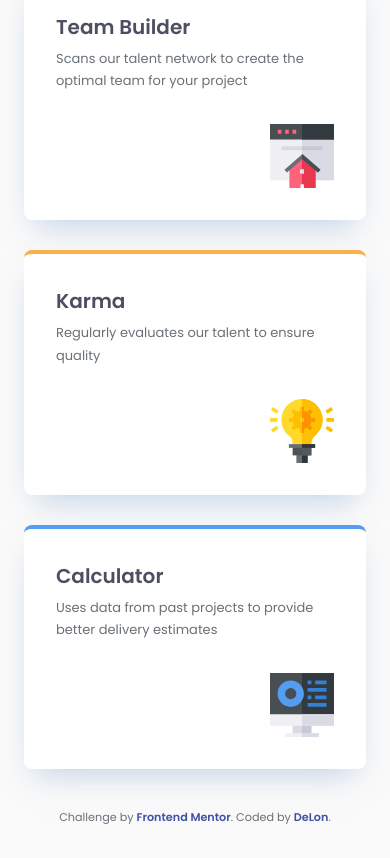
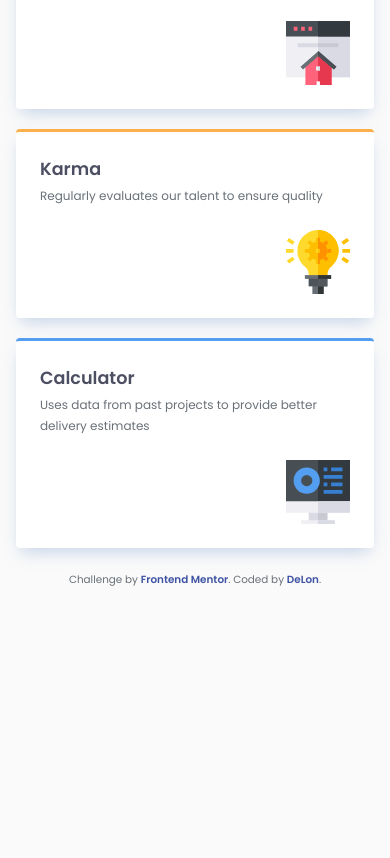
Before and after one commit to DeLon-w/four-card-feature-section, a plain HTML site: page index.html in a window 390 px wide. Shown: the part 565-1423 px from the top of the page. After the commit the page ends 1185 px from the top, so only its background shows below. Drawn offline with Linux system fonts and the light colour scheme.

Commit message:
refactor: convert static values to CSS functions

```diff
--- a/css/style.css
+++ b/css/style.css
@@ -32,8 +32,8 @@ body {
     flex-direction: column;
     justify-content: space-between;
     align-items: center;
-    padding-block: 5rem 2rem;
-    padding-inline: 1.5rem;
+    padding-block: clamp(3rem, 8vh, 5rem) clamp(1.5rem, 4vh, 2rem);
+    padding-inline: clamp(1rem, 3vw, 1.5rem);
 }
 
 ul {
@@ -47,13 +47,13 @@ img {
 
 .features {
     width: 100%;
-    max-width: 69.375rem;
+    max-width: min(100%, 69.375rem);
     margin-inline: auto;
 }
 
 .features__header {
     text-align: center;
-    max-width: 33.75rem;
+    max-width: min(100%, 33.75rem);
     margin-inline: auto;
     margin-block-end: clamp(2.5rem, 5vw, 4.0625rem);
 }
@@ -62,7 +62,7 @@ img {
     font-size: clamp(1.5rem, 1.15rem + 1.5vw, 2.25rem);
     color: var(--gray-500);
     margin-block-end: clamp(0.75rem, 2vw, 1rem);
-    letter-spacing: 0.0156rem;
+    letter-spacing: calc(1rem * 0.0156);
     line-height: 1.4;
 }
 
@@ -84,31 +84,31 @@ img {
 .features__grid {
     display: grid;
     grid-template-columns: 1fr;
-    gap: 1.875rem;
+    gap: clamp(1.25rem, 3vw, 1.875rem);
 }
 
 .card {
     background-color: var(--white);
-    padding: 2rem;
-    border-radius: 0.5rem;
-    box-shadow: 0 0.9375rem 1.875rem -0.6875rem var(--shadow-color);
-    border-top: 0.25rem solid transparent;
+    padding: clamp(1.5rem, 4vw, 2rem);
+    border-radius: clamp(0.25rem, 1vw, 0.5rem);
+    box-shadow: 0 clamp(0.5rem, 1.5vw, 0.9375rem) clamp(1rem, 3vw, 1.875rem) calc(-1 * clamp(0.3rem, 1vw, 0.6875rem)) var(--shadow-color);
+    border-top: clamp(0.2rem, 0.5vw, 0.25rem) solid transparent;
     display: flex;
     flex-direction: column;
     height: 100%;
 }
 
 .card__title {
-    font-size: 1.25rem;
+    font-size: clamp(1.1rem, 2vw, 1.25rem);
     font-weight: 600;
     color: var(--gray-500);
-    margin-block-end: 0.375rem;
+    margin-block-end: clamp(0.25rem, 1vw, 0.375rem);
 }
 
 .card__text {
-    font-size: 0.8125rem;
+    font-size: clamp(0.75rem, 1.5vw, 0.8125rem);
     line-height: 1.7;
-    margin-block-end: 2rem;
+    margin-block-end: clamp(1.5rem, 3vw, 2rem);
 }
 
 .card__icon {
@@ -132,7 +132,7 @@ img {
         grid-template-columns: repeat(3, 1fr);
         grid-template-rows: repeat(2, 1fr);
         align-items: center;
-        gap: 1.875rem;
+        gap: clamp(1.25rem, 3vw, 1.875rem);
     }
 
     .features__item:nth-child(1) {
@@ -157,9 +157,9 @@ img {
 }
 
 .attribution {
-    font-size: 0.7rem;
+    font-size: clamp(0.65rem, 1vw, 0.7rem);
     text-align: center;
-    margin-block-start: 2.5rem;
+    margin-block-start: clamp(1.5rem, 4vw, 2.5rem);
 }
 
 .attribution a {
```
